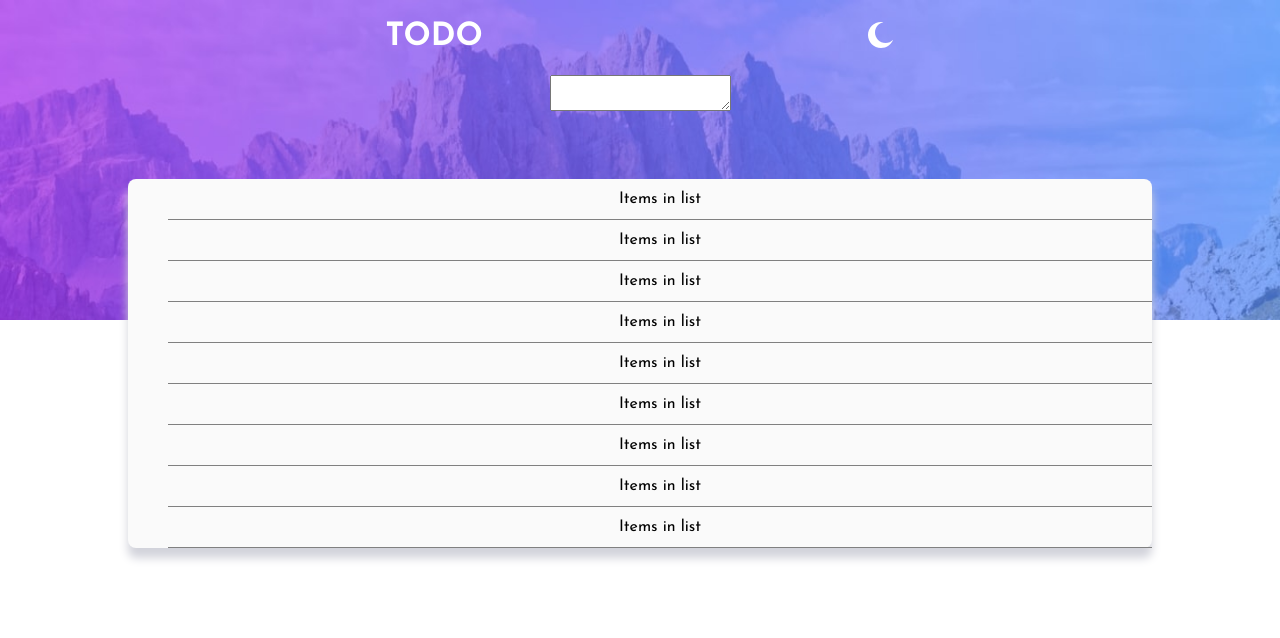
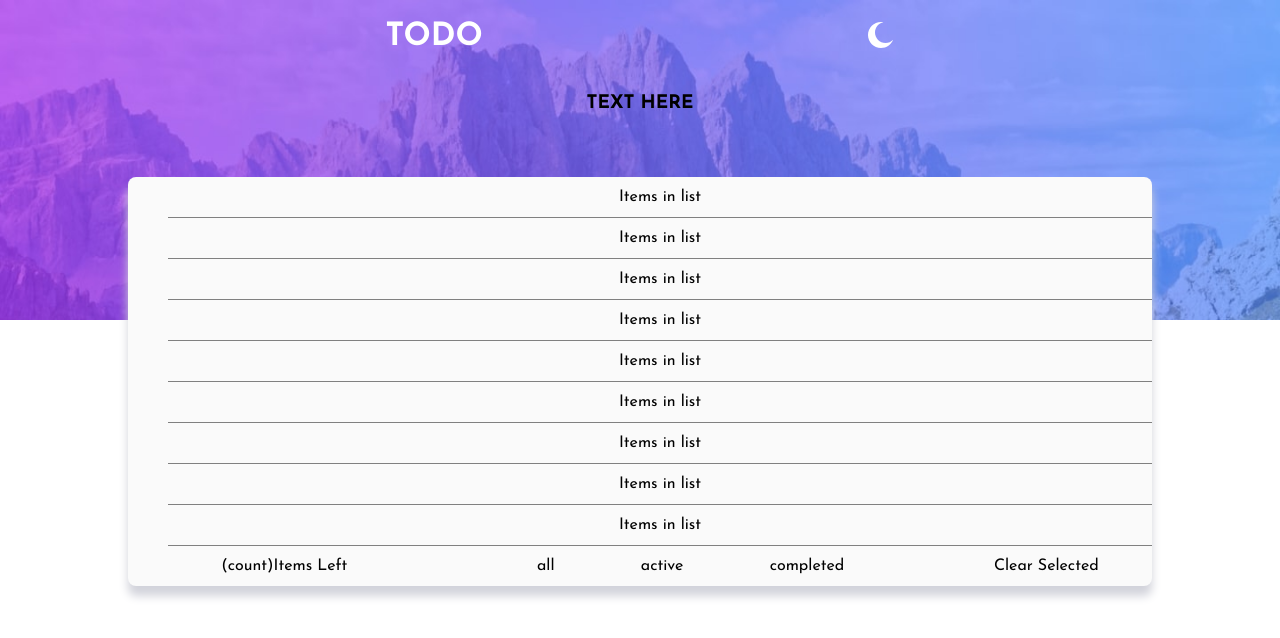
Before and after one commit to phellwege/ToDo, a React (Create React App) app: page /#/ in a window 1280 px wide. Shown: the top 638 px of the page. Built offline with nearby package versions, Linux system fonts and the light colour scheme.

Commit message:
added footer

```diff
--- /dev/null
+++ b/src/components/Footer.css
@@ -0,0 +1,15 @@
+.footerWrap {
+    display: flex;
+    flex-direction: row;
+    justify-content: space-around;
+}
+.footerWrap ul {
+    list-style: none;
+    display: flex;
+    justify-content: space-around;
+    width: 40%;
+}
+.footerWrap ul li{
+    list-style: none;
+    border-bottom: none;
+}
--- /dev/null
+++ b/src/components/Footer.js
@@ -0,0 +1,19 @@
+import './Footer.css'
+
+
+export default () => {
+
+    return (
+        <>
+        <div className="footerWrap">
+            (count)Items Left
+            <ul>
+                <li>all</li>
+                <li>active</li>
+                <li>completed</li>
+            </ul>
+            Clear Selected
+        </div>
+        </>
+    )
+}
--- a/src/views/Home.css
+++ b/src/views/Home.css
@@ -20,6 +20,7 @@
     border-radius: 1.5em;
     margin-left: 10%;
     margin-top: 2.5%;
+    line-height: 2.5em;
 }
 .HomeBottom {
     width: 80%;
--- a/src/views/Home.js
+++ b/src/views/Home.js
@@ -1,7 +1,7 @@
 // import React from 'react';
 import './Home.css'
 import Header from '../components/Header'
-
+import Footer from '../components/Footer'
 export default () => {
 
     return (
@@ -9,9 +9,7 @@ export default () => {
             <Header/>
             <div className="HomeCenter">
                 <div className="HomeTop">
-                    <form className="form">
-                        <textarea className="input"/>
-                    </form>
+                    <h3>TEXT HERE</h3>
                 </div>
                 <div className="HomeBottom">
                     <ul>
@@ -24,6 +22,7 @@ export default () => {
                         <li>Items in list</li>
                         <li>Items in list</li>
                         <li>Items in list</li>
+                        <Footer/>
                     </ul>
                 </div>
             </div>
```
